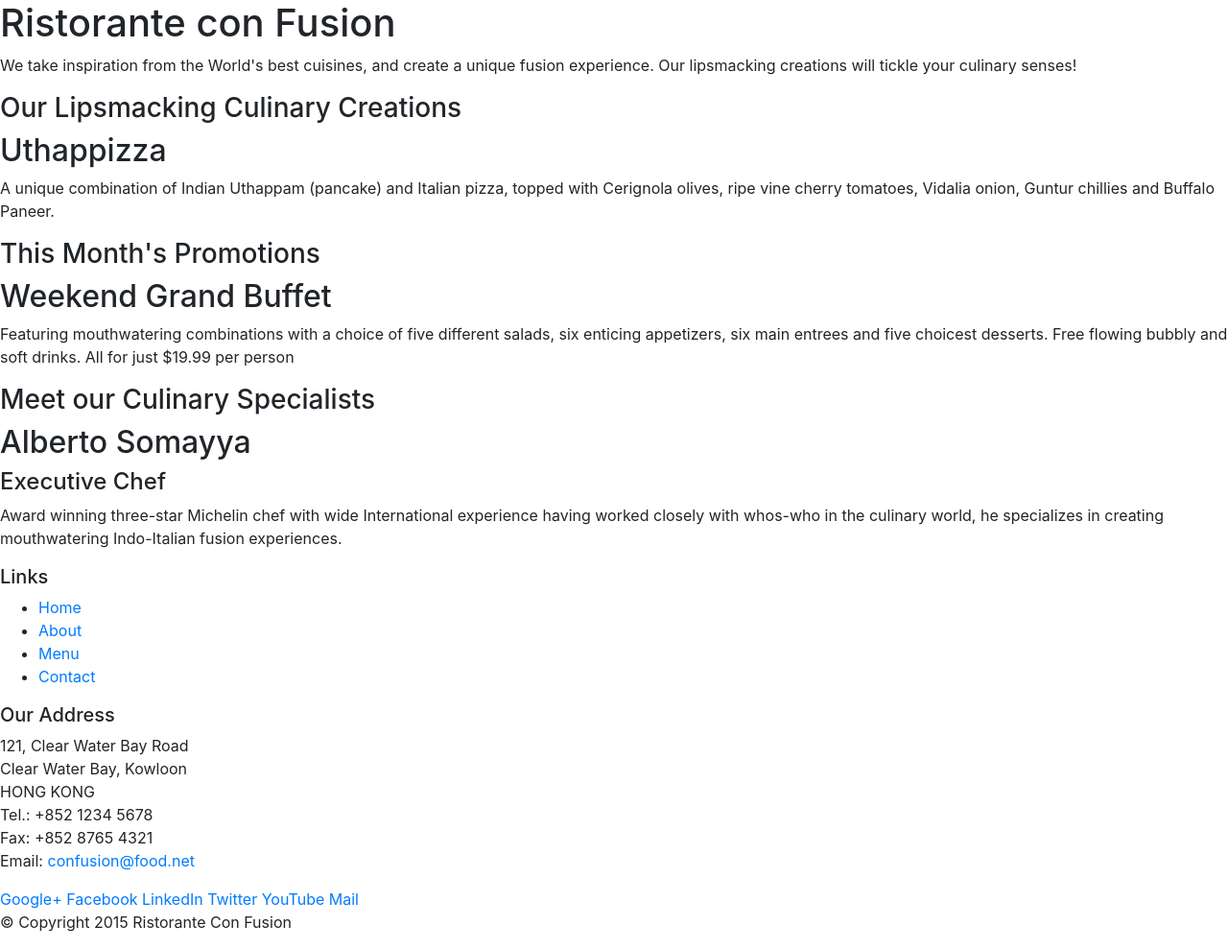
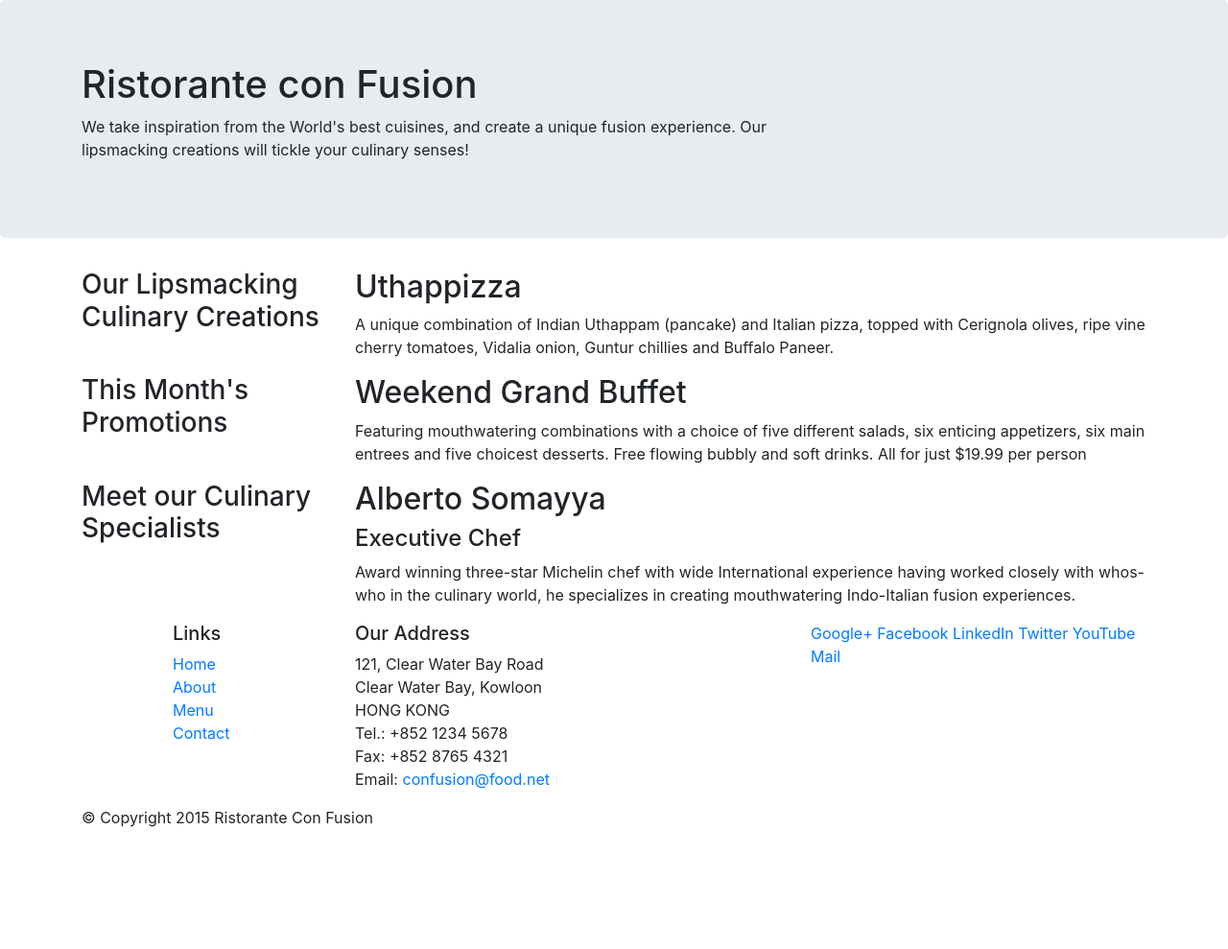
Before and after one commit to E1603co/conFusion, a website: page index.html in a window 1280 px wide. Shown: the whole page at 96% size. After the commit the page ends 880 px from the top, so only its background shows below. Drawn offline with nearby package versions, Linux system fonts and the light colour scheme.

Commit message:
Bootstrap Grid Part2

```diff
--- a/index.html
+++ b/index.html
@@ -7,52 +7,53 @@
     <meta charset="UTF-8">
     <meta name="viewport" content="width=device-width, initial-scale=1, shrink-to-fit=no">
     <meta http-equiv="x-ua-compatible" content="ie=edge">
-
+<!-- Bootstrap CSS -->
     <link rel="stylesheet" href="node_modules/bootstrap/dist/css/bootstrap.min.css">
+    <link rel="stylesheet" type="text/css" href="conFusion\css\syles.css">
 </head>
 
 <body>
 
-    <header>
-        <div>
-            <div>
-                <div>
+    <header class="jumbotron">
+        <div class="container">
+            <div class="row">
+                <div class="col-12 col-sm-8">
                     <h1>Ristorante con Fusion</h1>
                     <p>We take inspiration from the World's best cuisines, and create a unique fusion experience. Our lipsmacking creations will tickle your culinary senses!</p>
+                </div> <!-- / col-12 col-sm-8 -->
+                <div class="col-sm col-md">
                 </div>
-                <div>
-                </div>
-            </div>
-        </div>
+            </div> <!-- / row -->
+        </div> <!-- / container -->
     </header>
 
-    <div>
-        <div>
-            <div>
+    <div class="container">
+        <div class="row">
+            <div class="col-sm-4 col-md-3 flex-last">
                 <h3>Our Lipsmacking Culinary Creations</h3>
             </div>
-            <div>
+            <div class="col-sm col-md flex-first">
                 <h2>Uthappizza</h2>
                 <p>A unique combination of Indian Uthappam (pancake) and Italian pizza, topped with Cerignola olives, ripe vine cherry tomatoes, Vidalia onion, Guntur chillies and Buffalo Paneer.</p>
             </div>
-        </div>
+        </div> <!-- / row -->
 
 
-        <div>
-            <div>
+        <div class="row">
+            <div class="col-sm-4 col-md-3">
                 <h3>This Month's Promotions</h3>
             </div>
-            <div>
+            <div class="col-sm col-md">
                 <h2>Weekend Grand Buffet</h2>
                 <p>Featuring mouthwatering combinations with a choice of five different salads, six enticing appetizers, six main entrees and five choicest desserts. Free flowing bubbly and soft drinks. All for just $19.99 per person </p>
             </div>
         </div>
 
-        <div>
-            <div>
+        <div class="row">
+            <div class="col-sm-4 col-md-3 flex-last">
                 <h3>Meet our Culinary Specialists</h3>
             </div>
-            <div>
+            <div class="col-sm  col-md flex-first ">
                 <h2>Alberto Somayya</h2>
                 <h4>Executive Chef</h4>
                 <p>Award winning three-star Michelin chef with wide International experience having worked closely with whos-who in the culinary world, he specializes in creating mouthwatering Indo-Italian fusion experiences. </p>
@@ -61,18 +62,18 @@
     </div>
 
     <footer>
-        <div>
-            <div>
-                <div>
+        <div class="container">
+            <div class="row">
+                <div class="col-5 offset-1 col-sm-2">
                     <h5>Links</h5>
-                    <ul>
+                    <ul class="list-unstyled">
                         <li><a href="#">Home</a></li>
                         <li><a href="#">About</a></li>
                         <li><a href="#">Menu</a></li>
                         <li><a href="#">Contact</a></li>
                     </ul>
                 </div>
-                <div>
+                <div class="col-6 col-sm-5">
                     <h5>Our Address</h5>
                     <address>
 		              121, Clear Water Bay Road<br>
@@ -83,7 +84,7 @@
 		              Email: <a href="mailto:confusion@food.net">confusion@food.net</a>
 		           </address>
                 </div>
-                <div>
+                <div class="col col-sm-4">
                     <div>
                         <a href="http://google.com/+">Google+</a>
                         <a href="http://www.facebook.com/profile.php?id=">Facebook</a>
@@ -94,8 +95,8 @@
                     </div>
                 </div>
            </div>
-           <div>
-                <div>
+           <div class="row">
+                <div class="col-auto">
                     <p>© Copyright 2015 Ristorante Con Fusion</p>
                 </div>
            </div>
```
Also changed, not shown: css/styles.css (added, +17 -0 lines).
